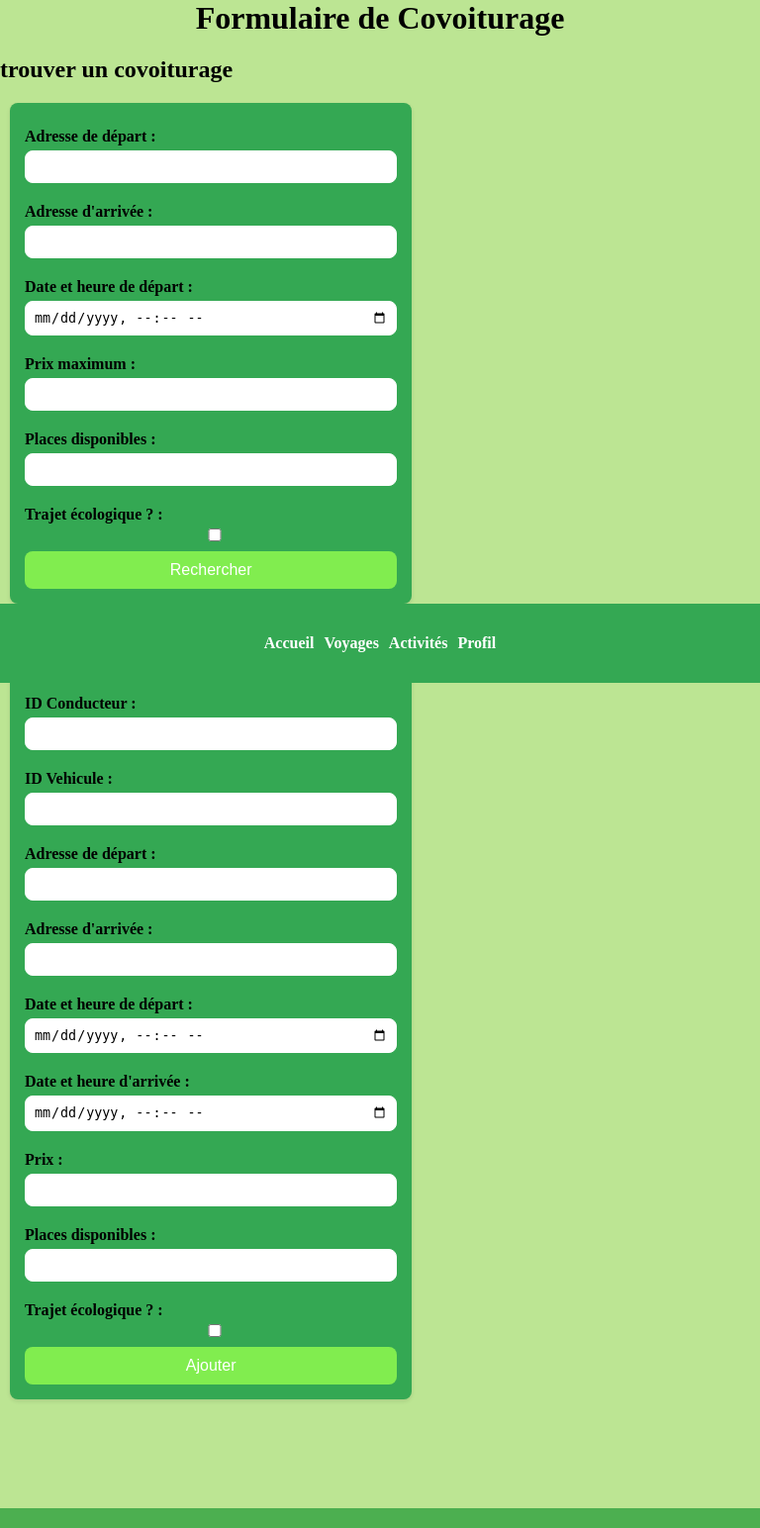
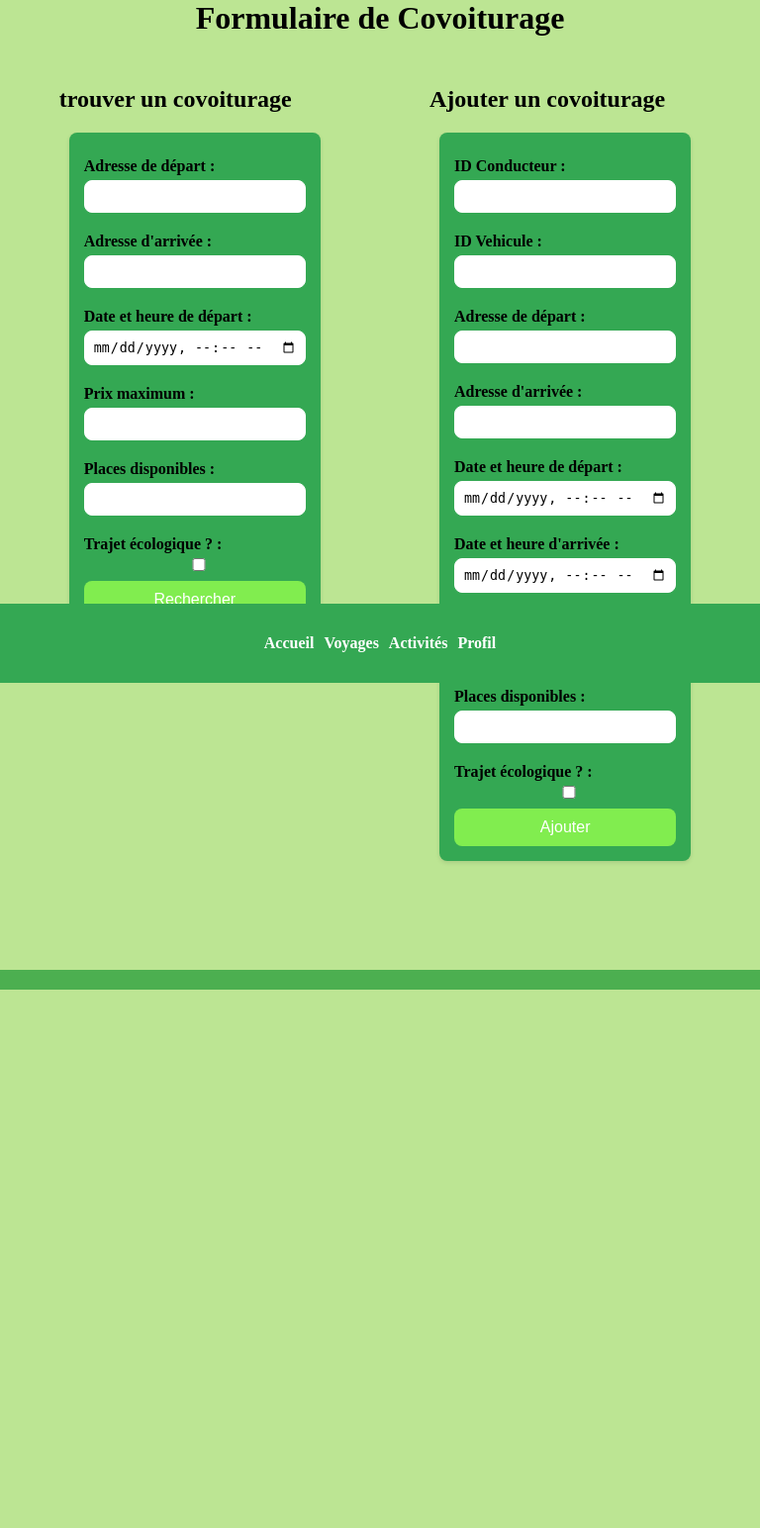
Before and after one commit to Alyaesub/Ecoride, a PHP site: page /FormeCovoit.php in a window 768 px wide. Shown: the part 110-1654 px from the top of the page at 99% size. After the commit the page ends 1110 px from the top, so only its background shows below. Run offline with PHP 8.4, Linux system fonts and the light colour scheme.

Commit message:
change css form

```diff
--- a/styles/css/main.css
+++ b/styles/css/main.css
@@ -343,9 +343,14 @@
   }
 }
 @media (max-width: 768px) {
+  .formulaire {
+    display: flex;
+    flex-direction: column;
+    align-content: center;
+    flex-wrap: wrap;
+  }
   form {
     background-color: #34a853;
-    width: 70%;
     padding: 15px;
     margin: 10px;
     border-radius: 8px;
@@ -381,11 +386,16 @@
 }
 @media (min-width: 768px) {
   .formulaire {
-    width: 70%;
+    display: flex;
+    flex-direction: row;
+    align-content: center;
+    flex-wrap: wrap;
+    justify-content: center;
+    gap: 100px;
+    margin-top: 30px;
   }
   form {
     background-color: #34a853;
-    width: 70%;
     padding: 15px;
     margin: 10px;
     border-radius: 8px;
--- a/styles/sass/_formulaire.scss
+++ b/styles/sass/_formulaire.scss
@@ -2,9 +2,16 @@
 
 @media (max-width: 768px) {
 
+    .formulaire {
+        display: flex;
+        flex-direction: column;
+        align-content: center;
+        flex-wrap: wrap;
+
+    }
+
     form {
         background-color: $primary-color;
-        width: 70%;
         padding: 15px;
         margin: 10px;
         border-radius: 8px;
@@ -48,12 +55,17 @@
 @media (min-width: 768px) {
 
     .formulaire {
-        width: 70%;
+        display: flex;
+        flex-direction: row;
+        align-content: center;
+        flex-wrap: wrap;
+        justify-content: center;
+        gap: 100px;
+        margin-top: 30px;
     }
 
     form {
         background-color: $primary-color;
-        width: 70%;
         padding: 15px;
         margin: 10px;
         border-radius: 8px;
```
Also changed, not shown: 1 other file.
